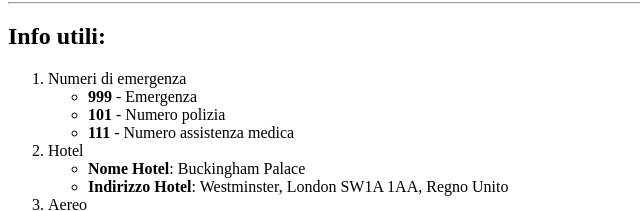
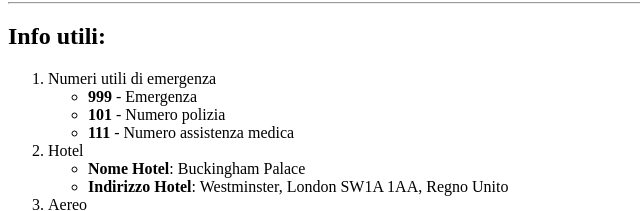
Before and after one commit to fathergasc/html-london-trip, a plain HTML site: page index.html in a window 1280 px wide. Shown: the part 1040-1251 px from the top of the page, 0-640 px from the left. Drawn offline with Linux system fonts and the light colour scheme.

Commit message:
esercizio completo + correzioni typos

```diff
--- a/index.html
+++ b/index.html
@@ -87,7 +87,7 @@
                 <h2>Info utili:</h2>
                 <ol>
                     <li>
-                        Numeri di emergenza
+                        Numeri utili di emergenza
                             <ul>
                                 <li><strong>999</strong> - Emergenza</li>
                                 <li><strong>101</strong> - Numero polizia</li>
```
